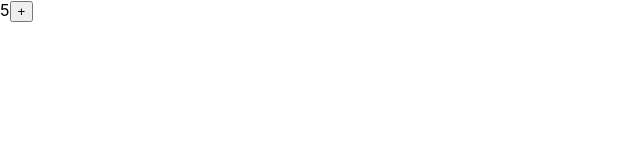
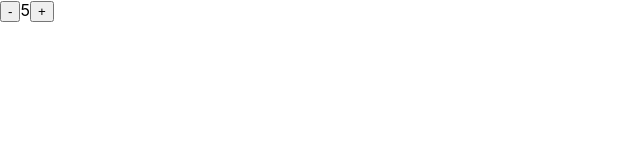
Before and after one commit to Nosov-Pavel/react-app-aject, a React (Create React App) app: page / in a window 1280 px wide. Shown: the top 160 px of the page, without its empty margins (0-640 px from the left). Built offline with nearby package versions, Linux system fonts and the light colour scheme.

Commit message:
buttMinus

```diff
--- a/src/App.js
+++ b/src/App.js
@@ -7,11 +7,15 @@ function App() {
 
 
     const buttonPlus = () => {
-        setCounter(12)
+        setCounter(counter +1)
 }
+    const buttonMinus = () => {
+        setCounter(counter -1)
+    }
 
     return(
         <div>
+            <button onClick={buttonMinus}>-</button>
             {counter}
             <button onClick={buttonPlus}>+</button>
         </div>
```
